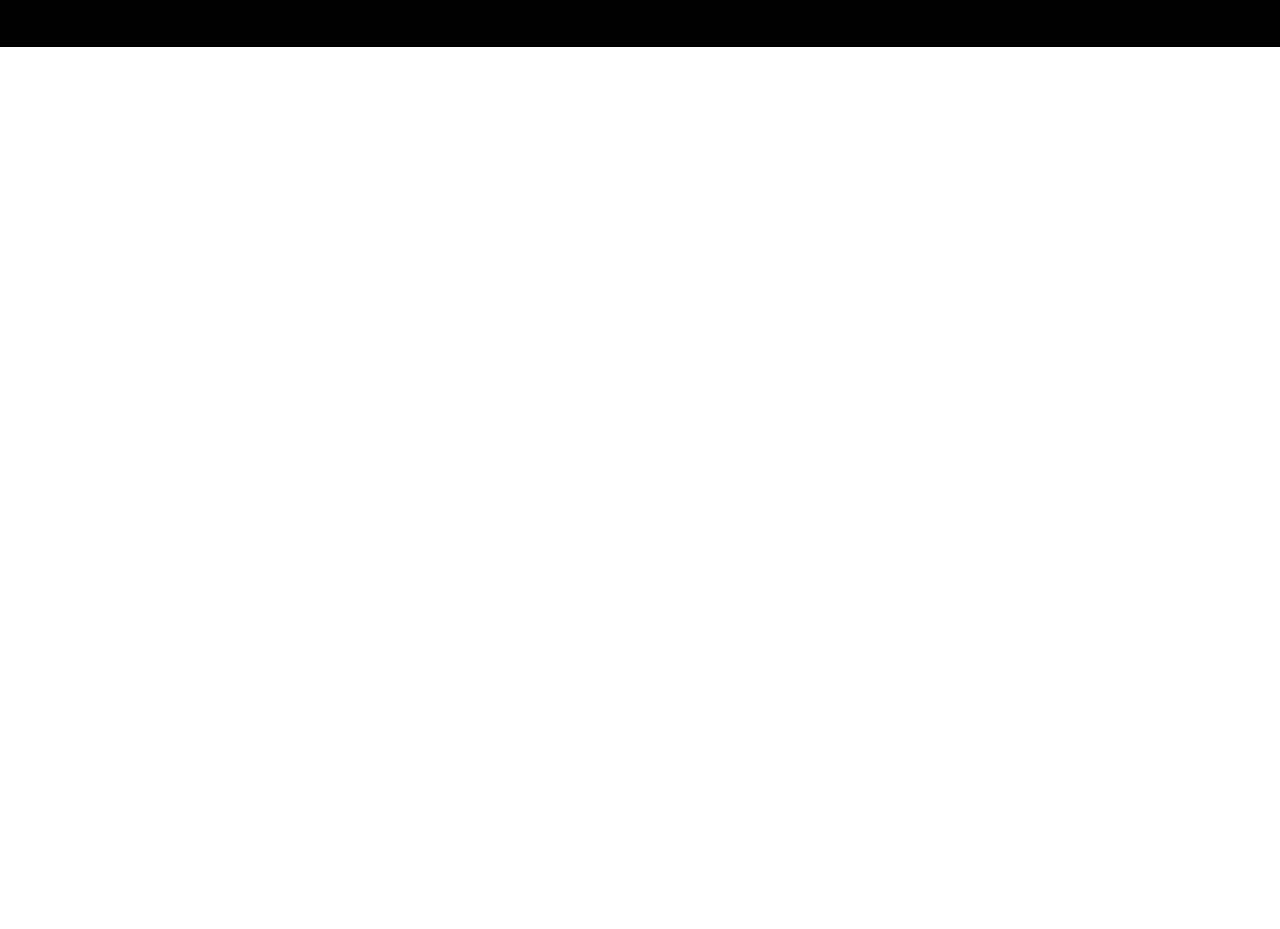
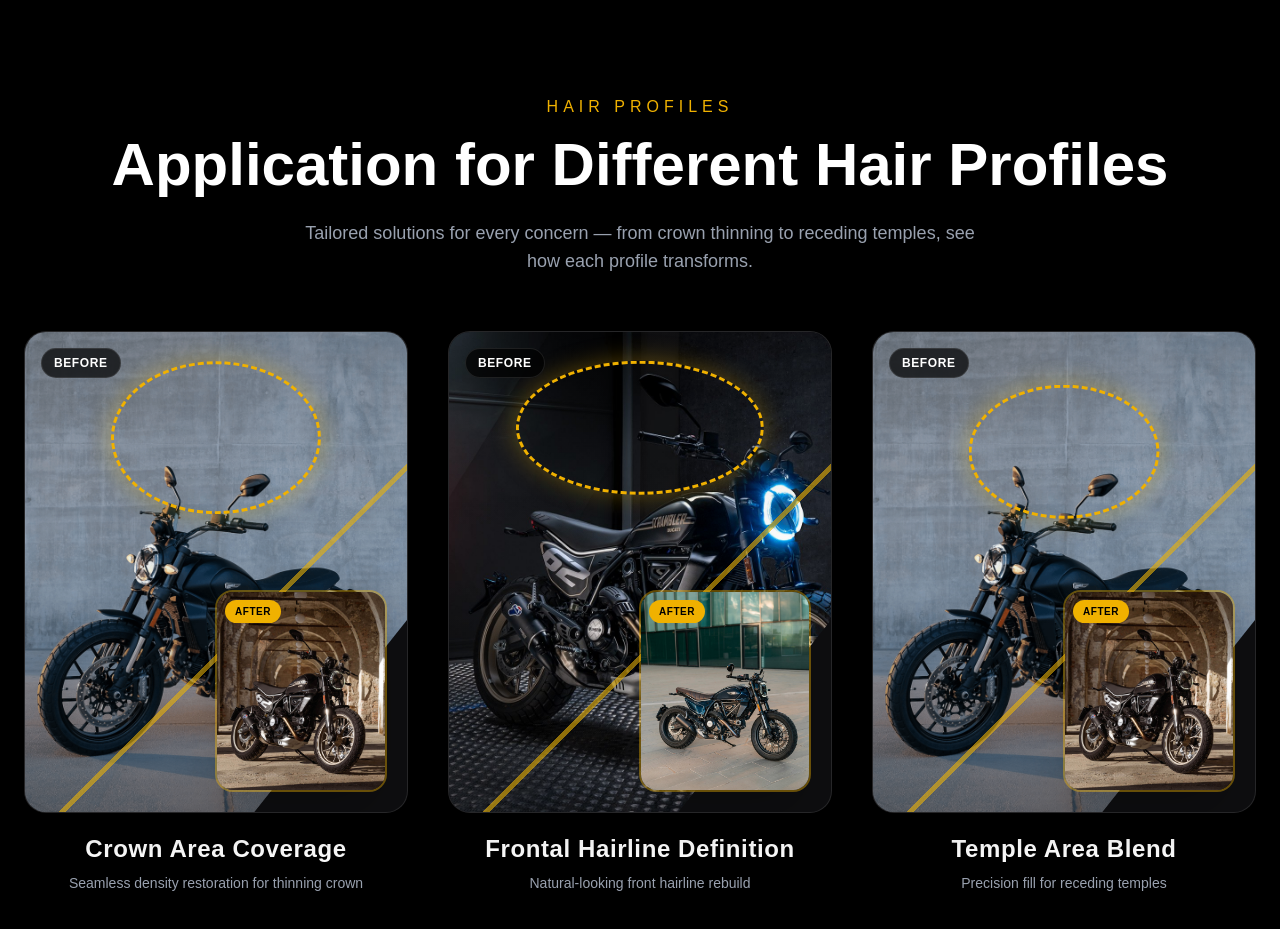
Before and after one commit to TejasRaikwar/mrbarber, a React (Vite) app: page / in a window 1280 px wide. Shown: the part 1780-2709 px from the top of the page. Before the commit the page ends 1827 px from the top, so only its background shows below. Built offline with nearby package versions, Linux system fonts and the light colour scheme.

Commit message:
application cards added

```diff
--- /dev/null
+++ b/src/components/profiles/HairProfileCard.jsx
@@ -0,0 +1,89 @@
+import { motion } from "framer-motion"
+
+const HairProfileCard = ({ item, index }) => {
+    return (
+        <motion.div
+            initial={{ opacity: 0, y: 50 }}
+            whileInView={{ opacity: 1, y: 0 }}
+            transition={{ duration: 0.7, delay: index * 0.15, ease: [0.16, 1, 0.3, 1] }}
+            viewport={{ once: true, margin: "-50px" }}
+            className="group"
+        >
+            {/* Visual Frame */}
+            <div className="relative bg-zinc-900/60 backdrop-blur-md border border-white/10 hover:border-yellow-500/30 transition-all duration-500 rounded-3xl overflow-hidden shadow-2xl">
+                {/* Before Image (Primary, top layer with diagonal cut) */}
+                <div
+                    className="relative h-[420px] md:h-[480px] w-full"
+                    style={{
+                        clipPath: "polygon(0 0, 100% 0, 100% 60%, 60% 100%, 0 100%)",
+                        WebkitClipPath: "polygon(0 0, 100% 0, 100% 60%, 60% 100%, 0 100%)"
+                    }}
+                >
+                    <img
+                        src={item.before}
+                        alt={`${item.title} - before`}
+                        className="h-full w-full object-cover select-none transition-transform duration-700 group-hover:scale-105"
+                        draggable={false}
+                    />
+
+                    {/* Dim overlay for readability */}
+                    <div className="absolute inset-0 bg-gradient-to-b from-black/10 via-transparent to-black/40 pointer-events-none" />
+
+                    {/* Before label */}
+                    <div className="absolute left-4 top-4 z-20 bg-black/70 backdrop-blur-md border border-white/10 px-3 py-1.5 rounded-full text-xs font-semibold uppercase tracking-wider text-white">
+                        Before
+                    </div>
+
+                    {/* Highlighted problem area (yellow dashed oval) */}
+                    <div
+                        className="absolute z-10 pointer-events-none"
+                        style={{
+                            top: item.highlight.top,
+                            left: item.highlight.left,
+                            width: item.highlight.width,
+                            height: item.highlight.height,
+                            transform: "translate(-50%, -50%)"
+                        }}
+                    >
+                        <div className="w-full h-full rounded-[50%] border-[3px] border-dashed border-yellow-500 shadow-[0_0_25px_rgba(234,179,8,0.35)] animate-pulse-slow" />
+                    </div>
+                </div>
+
+                {/* After Image (smaller, bottom-right inset) */}
+                <div className="absolute bottom-5 right-5 w-[45%] h-[42%] rounded-2xl overflow-hidden border-2 border-yellow-500/40 shadow-2xl z-20">
+                    <img
+                        src={item.after}
+                        alt={`${item.title} - after`}
+                        className="h-full w-full object-cover select-none"
+                        draggable={false}
+                    />
+                    {/* After label */}
+                    <div className="absolute left-2 top-2 bg-yellow-500 text-black px-2.5 py-1 rounded-full text-[10px] font-bold uppercase tracking-wider">
+                        After
+                    </div>
+                </div>
+
+                {/* Diagonal divider stroke */}
+                <div
+                    className="absolute inset-0 pointer-events-none z-[15]"
+                    style={{
+                        background:
+                            "linear-gradient(135deg, transparent 0%, transparent 59.6%, rgba(234,179,8,0.6) 59.6%, rgba(234,179,8,0.6) 60.4%, transparent 60.4%)"
+                    }}
+                />
+            </div>
+
+            {/* Caption */}
+            <div className="mt-5 px-2 text-center">
+                <h3 className="text-xl md:text-2xl font-bold text-white tracking-wide group-hover:text-yellow-500 transition-colors duration-300">
+                    {item.title}
+                </h3>
+                <p className="text-gray-400 text-sm mt-2 font-light">
+                    {item.description}
+                </p>
+            </div>
+        </motion.div>
+    )
+}
+
+export default HairProfileCard
--- /dev/null
+++ b/src/components/profiles/HairProfilesSection.jsx
@@ -0,0 +1,39 @@
+import HairProfileCard from "./HairProfileCard"
+import { hairProfiles } from "./profiles"
+
+const HairProfilesSection = () => {
+    return (
+        <section className="bg-black pt-12 pb-24">
+            <div className="max-w-7xl mx-auto px-6">
+                {/* Heading */}
+                <div className="text-center mb-14">
+                    <p className="text-yellow-500 uppercase tracking-[5px] mb-4">
+                        Hair Profiles
+                    </p>
+
+                    <h2 className="text-4xl md:text-6xl font-bold text-white mb-6">
+                        Application for Different Hair Profiles
+                    </h2>
+
+                    <p className="text-gray-400 max-w-2xl mx-auto text-lg">
+                        Tailored solutions for every concern — from crown thinning
+                        to receding temples, see how each profile transforms.
+                    </p>
+                </div>
+
+                {/* Cards */}
+                <div className="grid grid-cols-1 md:grid-cols-2 lg:grid-cols-3 gap-10">
+                    {hairProfiles.map((item, index) => (
+                        <HairProfileCard
+                            key={item.id}
+                            item={item}
+                            index={index}
+                        />
+                    ))}
+                </div>
+            </div>
+        </section>
+    )
+}
+
+export default HairProfilesSection
--- /dev/null
+++ b/src/components/profiles/profiles.js
@@ -0,0 +1,34 @@
+import before1 from "@/assets/images/image1.png"
+import after1 from "@/assets/images/image2.jpg"
+import before2 from "@/assets/images/image3.jpg"
+import after2 from "@/assets/images/image4.jpg"
+import before3 from "@/assets/images/image1.png"
+import after3 from "@/assets/images/image2.jpg"
+
+export const hairProfiles = [
+    {
+        id: 1,
+        before: before1,
+        after: after1,
+        title: "Crown Area Coverage",
+        description: "Seamless density restoration for thinning crown",
+        // Position of the highlighted area on the "before" image (percentages)
+        highlight: { top: "22%", left: "50%", width: "55%", height: "32%" }
+    },
+    {
+        id: 2,
+        before: before2,
+        after: after2,
+        title: "Frontal Hairline Definition",
+        description: "Natural-looking front hairline rebuild",
+        highlight: { top: "20%", left: "50%", width: "65%", height: "28%" }
+    },
+    {
+        id: 3,
+        before: before3,
+        after: after3,
+        title: "Temple Area Blend",
+        description: "Precision fill for receding temples",
+        highlight: { top: "25%", left: "50%", width: "50%", height: "28%" }
+    }
+]
--- a/src/pages/Home/index.jsx
+++ b/src/pages/Home/index.jsx
@@ -1,11 +1,13 @@
 import SuperFlowSlider from "@/components/hero/SuperFlowSlider"
 import BeforeAfterSection from "@/components/transformations/BeforeAfterSection"
+import HairProfilesSection from "@/components/profiles/HairProfilesSection"
 
 const Home = () => {
   return (
     <>
       <SuperFlowSlider />
       <BeforeAfterSection />
+      <HairProfilesSection />
     </>
   )
 }
```
